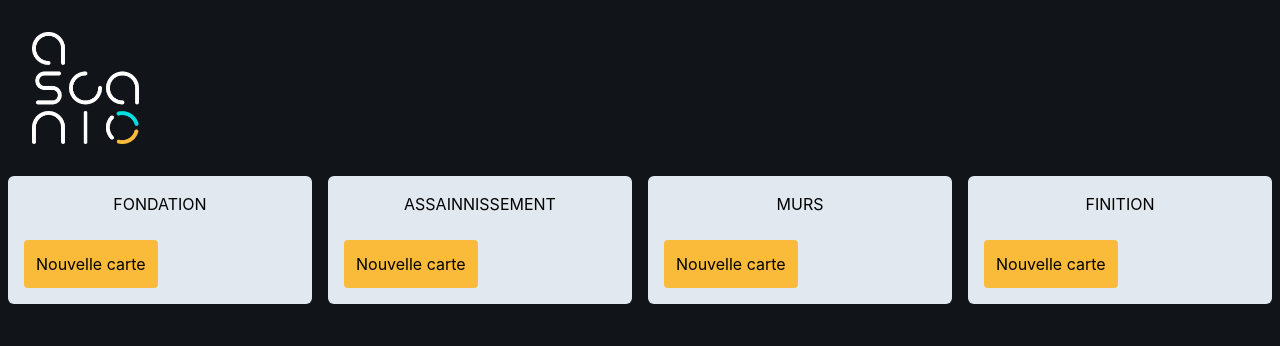
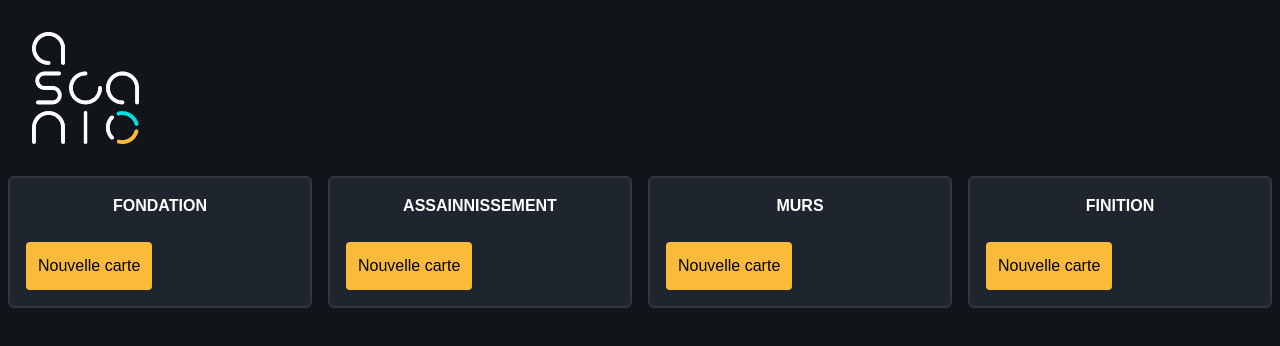
Before and after one commit to AlexisF9/ascanio-test, a React (Create React App) app: page / in a window 1280 px wide. Shown: the top 346 px of the page. Built offline with nearby package versions, Linux system fonts and the light colour scheme.

Commit message:
modif style column + card + input

```diff
--- a/src/App.js
+++ b/src/App.js
@@ -1,4 +1,3 @@
-import logo from "./logo.svg";
 import "./App.css";
 import Tableau from "./components/Tableau";
 
--- a/src/components/Card/index.js
+++ b/src/components/Card/index.js
@@ -49,7 +49,7 @@ export default function Card({ id, reload, setReload }) {
         data.map((item, index) => {
           return (
             <div
-              className="bg-secondary p-4 mt-4 flex justify-between rounded break-all"
+              className="bg-secondaryLight border-2 border-secondary p-4 mt-4 flex justify-between rounded break-all"
               key={index}
             >
               {edit && editId === index ? ( // On edit les infos ou on les affiches
@@ -57,7 +57,7 @@ export default function Card({ id, reload, setReload }) {
                   <input
                     placeholder="Content"
                     type="text"
-                    className="p-2"
+                    className="p-2 mb-3 border text-white border-slate-500 bg-transparent rounded focus:outline-0"
                     onChange={(e) => {
                       setEditContent(e.currentTarget.value);
                     }}
@@ -79,14 +79,14 @@ export default function Card({ id, reload, setReload }) {
               <div>
                 {edit && editId === index ? (
                   <button
-                    className="material-symbols-outlined"
+                    className="material-symbols-outlined text-primary"
                     onClick={() => editItem(item)}
                   >
                     done
                   </button>
                 ) : (
                   <button
-                    className="material-symbols-outlined"
+                    className="material-symbols-outlined text-primary"
                     onClick={() => {
                       setEdit(true);
                       setEditContent(item.content);
@@ -98,7 +98,7 @@ export default function Card({ id, reload, setReload }) {
                   </button>
                 )}
                 <button
-                  className="material-symbols-outlined "
+                  className="material-symbols-outlined text-primary"
                   onClick={() => suppItem(index)}
                 >
                   delete
--- a/src/components/CreateCard/index.js
+++ b/src/components/CreateCard/index.js
@@ -44,7 +44,7 @@ export default function ({ reload, index, setReload }) {
             required
             placeholder="Contenu"
             type="text"
-            className="p-2 "
+            className="p-2 mb-3 border text-white border-slate-500 bg-transparent rounded focus:outline-0"
             value={content}
             onChange={(e) => {
               setContent(e.currentTarget.value);
@@ -54,7 +54,7 @@ export default function ({ reload, index, setReload }) {
 
           <SearchLocation setSearch={setSearch} search={search} />
 
-          <button className="w-max flex p-2 font-bold	" type="submit">
+          <button className="w-max flex mt-2 font-bold	text-white" type="submit">
             <span className="material-symbols-outlined">add</span>
             Ajouter
           </button>
--- a/src/components/SearchLocation/index.js
+++ b/src/components/SearchLocation/index.js
@@ -21,7 +21,7 @@ export default function SearchLocation({ setSearch, search }) {
         list="listLocation"
         type="text"
         placeholder="Localisation"
-        className="p-2 mt-2"
+        className="p-2  border text-white border-slate-500 bg-transparent rounded focus:outline-0"
         onChange={(e) => {
           setSearch(e.currentTarget.value);
           handleSearch(); // Je relance la recherche de communes à chaque nouvelle lettre ajouté
--- a/src/components/Tableau/index.js
+++ b/src/components/Tableau/index.js
@@ -11,10 +11,10 @@ export default function Tableau(props) {
       {props.nameColumn.map((item, index) => {
         return (
           <div
-            className="mt-4 md:mt-0 md:flex-1 h-max bg-slate-200 mx-2 p-2 md:p-4 rounded-md md:max-w-md	"
+            className="mt-4 md:mt-0 md:flex-1 h-max bg-darkLight border border-2 border-darkBorder mx-2 p-2 md:p-4 rounded-md md:max-w-md	"
             key={index}
           >
-            <h2 className="text-center mb-2 uppercase">{item}</h2>
+            <h2 className="text-center mb-2 font-bold	 uppercase">{item}</h2>
             <Card id={index} reload={reload} setReload={setReload} />
             <CreateCard reload={reload} index={index} setReload={setReload} />
           </div>
--- a/src/index.css
+++ b/src/index.css
@@ -2,11 +2,17 @@
 @tailwind components;
 @tailwind utilities;
 
+@import url("https://fonts.googleapis.com/css2?family=Manrope&display=swap");
+
 body {
   margin: 0;
-  font-family: -apple-system, BlinkMacSystemFont, "Segoe UI", "Roboto", "Oxygen",
-    "Ubuntu", "Cantarell", "Fira Sans", "Droid Sans", "Helvetica Neue",
-    sans-serif;
+  font-family: "Manrope", sans-serif;
   -webkit-font-smoothing: antialiased;
   -moz-osx-font-smoothing: grayscale;
 }
+
+h2,
+p,
+span {
+  color: white;
+}
--- a/tailwind.config.js
+++ b/tailwind.config.js
@@ -6,7 +6,10 @@ module.exports = {
       colors: {
         primary: "#fabb3a",
         secondary: "#2ac0cc",
+        secondaryLight: "#00DEDE24",
         dark: "#111419",
+        darkBorder: "#31363e",
+        darkLight: "#1f252e",
       },
     },
   },
```
Also changed, not shown: src/logo.svg (deleted).
